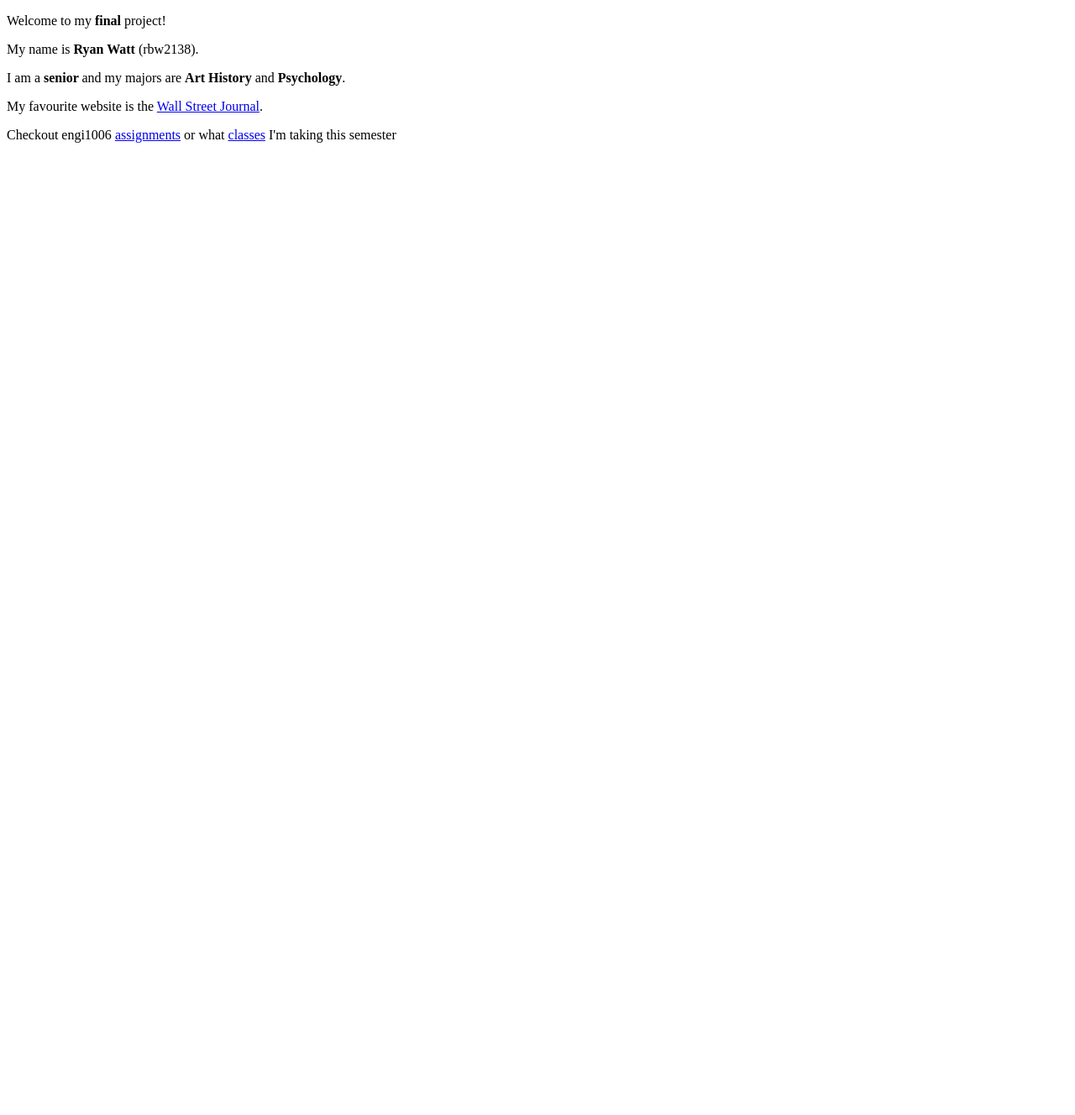
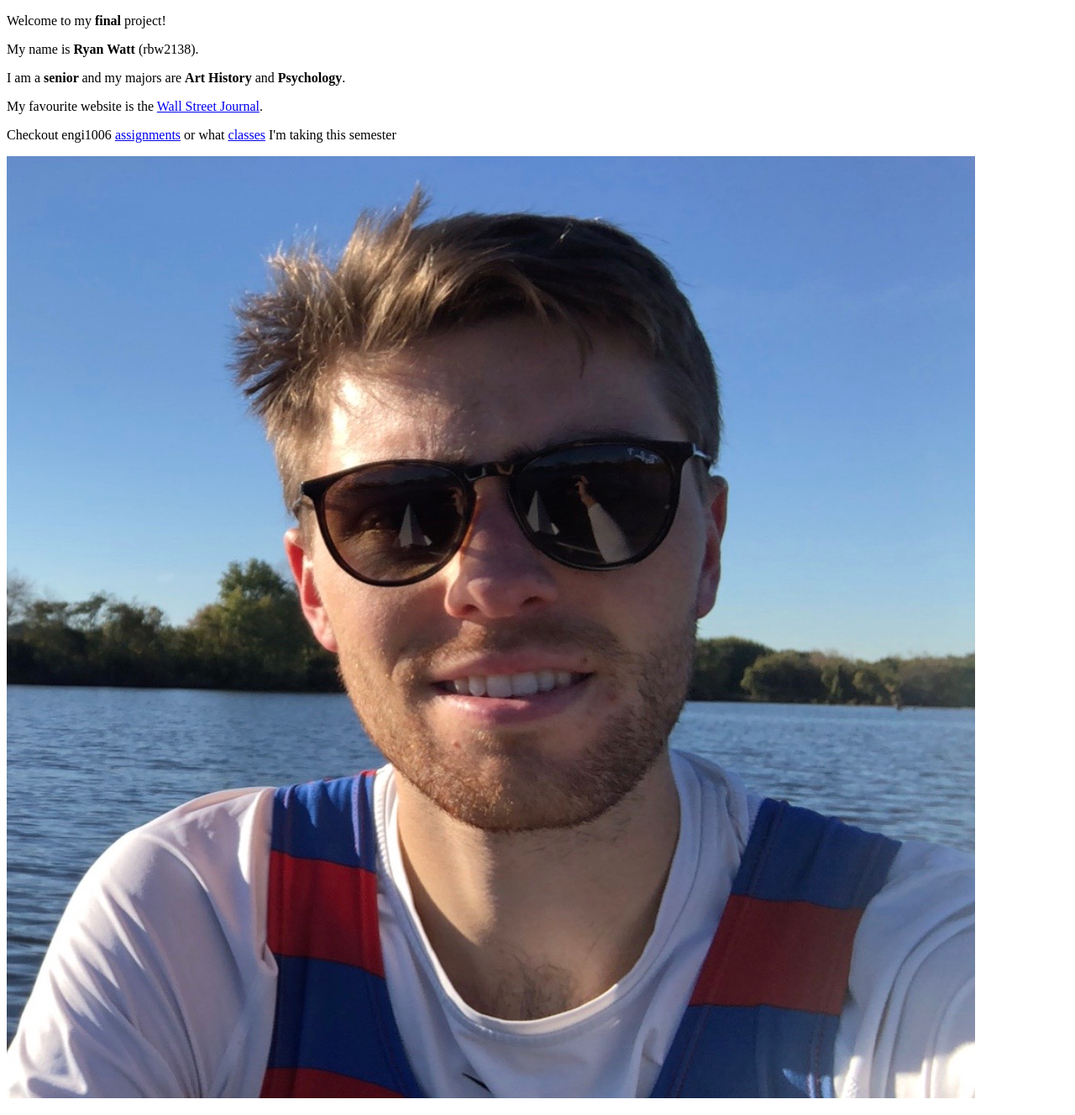
Before and after one commit to rbw2138/Flask-Project, a Flask app: page / in a window 1280 px wide. Shown: the whole page at 84% size. Before the commit the page ends 170 px from the top, so only its background shows below. Run offline with Flask 2, Linux system fonts and the light colour scheme.

Commit message:
Fifth commit

```diff
--- a/templates/index.html
+++ b/templates/index.html
@@ -10,5 +10,7 @@
         <p>I am a <b> senior </b> and my majors are <b> Art History </b> and <b> Psychology</b>.</p>
         <p>My favourite website is the <a href="https://www.wsj.com">Wall Street Journal</a>.</p>
         <p>Checkout engi1006 <a href="/assignments">assignments</a> or what <a href="/courses">classes</a> I'm taking this semester</p>
+        <p><p><img src="pic_of_me.jpg" alt=“nerd” style="width:auto;"></p>
+
     </body>
 </html>
```
Also changed, not shown: 3 other files.
